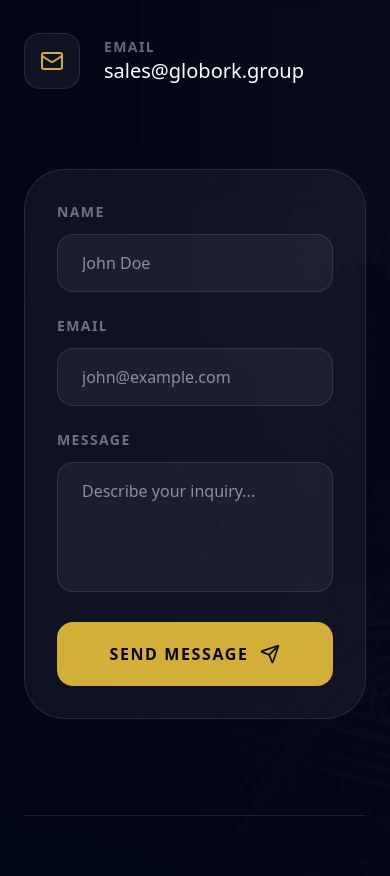
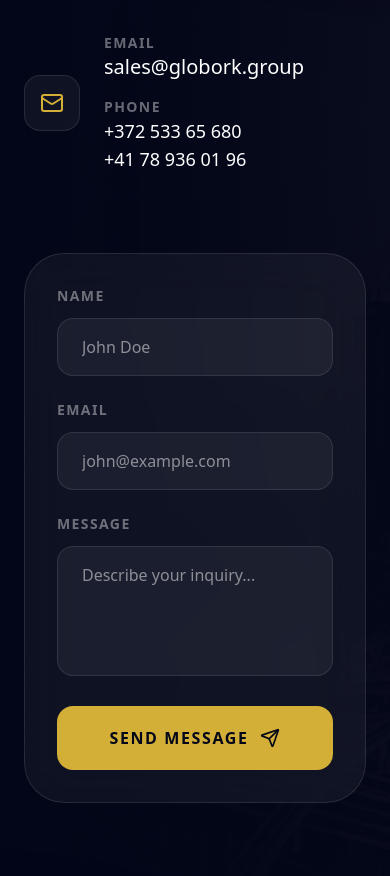
Before and after one commit to bugfix103/GLOBORKGROUP, a Next.js app: page /en in a window 390 px wide. Shown: the part 7932-8808 px from the top of the page. Built offline with nearby package versions, Linux system fonts and the light colour scheme.

Commit message:
Add two contact phone numbers below email

```diff
--- a/src/components/sections/Contact.tsx
+++ b/src/components/sections/Contact.tsx
@@ -91,6 +91,9 @@ export default function Contact() {
                 <div>
                   <p className="text-sm font-bold text-white/40 uppercase tracking-widest">Email</p>
                   <p className="text-xl font-medium">sales@globork.group</p>
+                  <p className="text-sm font-bold text-white/40 uppercase tracking-widest mt-4">Phone</p>
+                  <p className="text-lg font-medium">+372 533 65 680</p>
+                  <p className="text-lg font-medium">+41 78 936 01 96</p>
                 </div>
               </div>
             </div>
```
